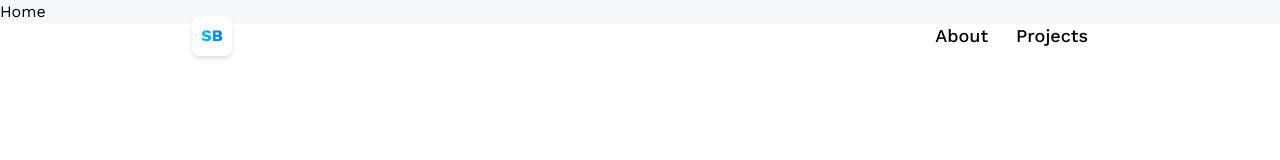
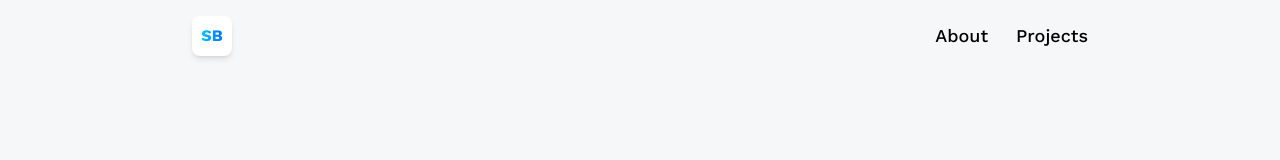
Before and after one commit to master-of-none/portfolio_three, a React (Vite) app: page / in a window 1280 px wide. Shown: the top 160 px of the page. Built offline with nearby package versions, Linux system fonts and the light colour scheme.

Commit message:
3d initial setup

```diff
--- a/package.json
+++ b/package.json
@@ -10,6 +10,8 @@
     "preview": "vite preview"
   },
   "dependencies": {
+    "@react-three/drei": "^9.103.0",
+    "@react-three/fiber": "^8.16.1",
     "react": "^18.2.0",
     "react-dom": "^18.2.0",
     "react-router-dom": "^6.22.3"
--- /dev/null
+++ b/src/components/Loader.jsx
@@ -0,0 +1,13 @@
+import { Html } from "@react-three/drei";
+
+const Loader = () => {
+    return (
+        <Html>
+            <div className="flex justify-center items-center">
+                <div className="w-20 h-20 border-2 border-opacity-20 border-blue-500 border-t-blue-500 rounded-full animate-spin" />
+            </div>
+        </Html>
+    );
+};
+
+export default Loader;
--- a/src/pages/Home.jsx
+++ b/src/pages/Home.jsx
@@ -1,5 +1,21 @@
+import { Canvas } from "@react-three/fiber";
+import { Suspense } from "react";
+import Loader from "../components/Loader";
+
 const Home = () => {
-    return <div>Home</div>;
+    return (
+        <section className="w-full h-screen relative">
+            {/* <div className="absolute top-28 left-0 right-0 z-10 flex items-center justify-center">
+                POPUP
+            </div> */}
+            <Canvas
+                className="w-full h-screen bg-transparent"
+                camera={{ near: 0.1, far: 1000 }}
+            >
+                <Suspense fallback={<Loader />}></Suspense>
+            </Canvas>
+        </section>
+    );
 };
 
 export default Home;
```
Also changed, not shown: 1 other file (tests, documents, lock files or other folders).
